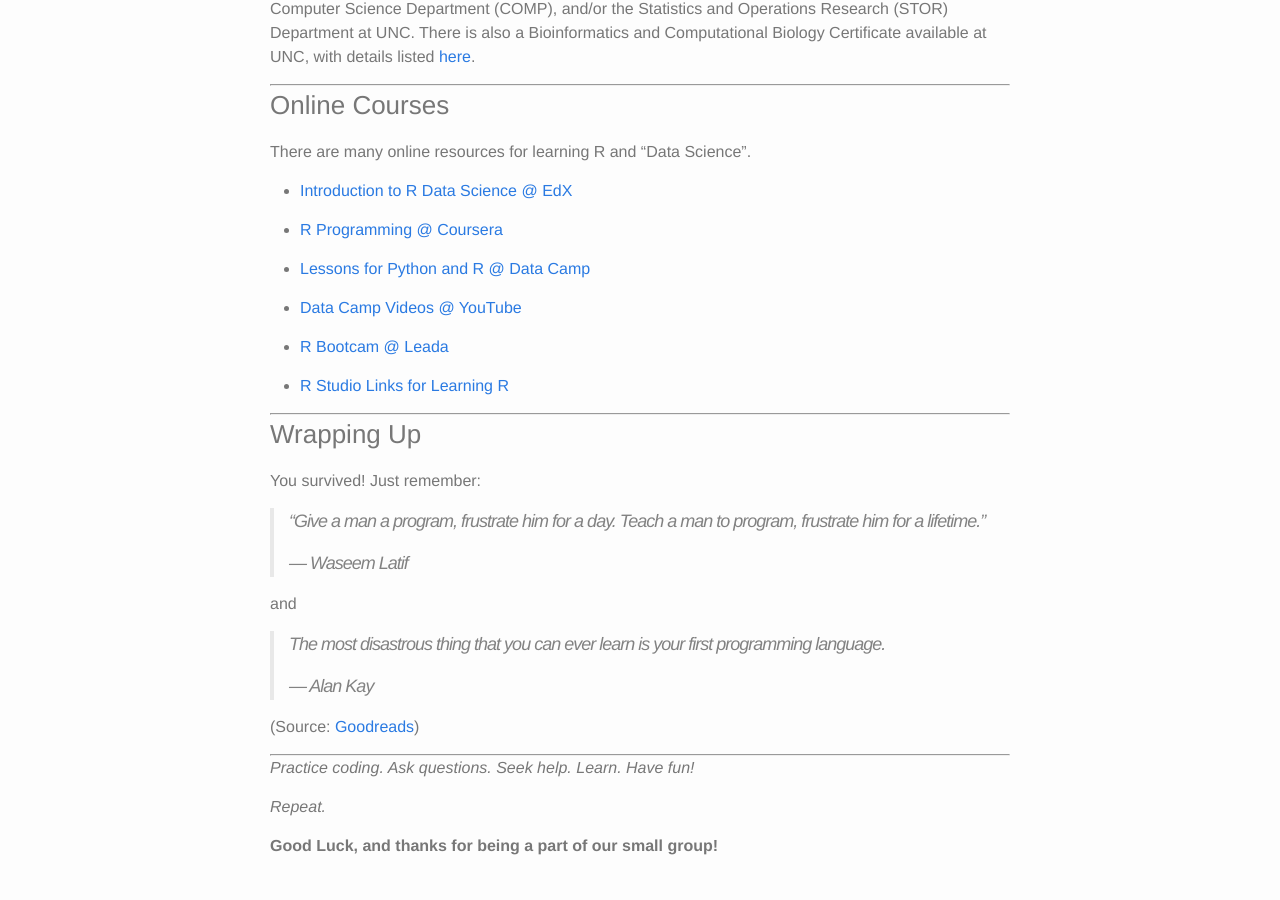
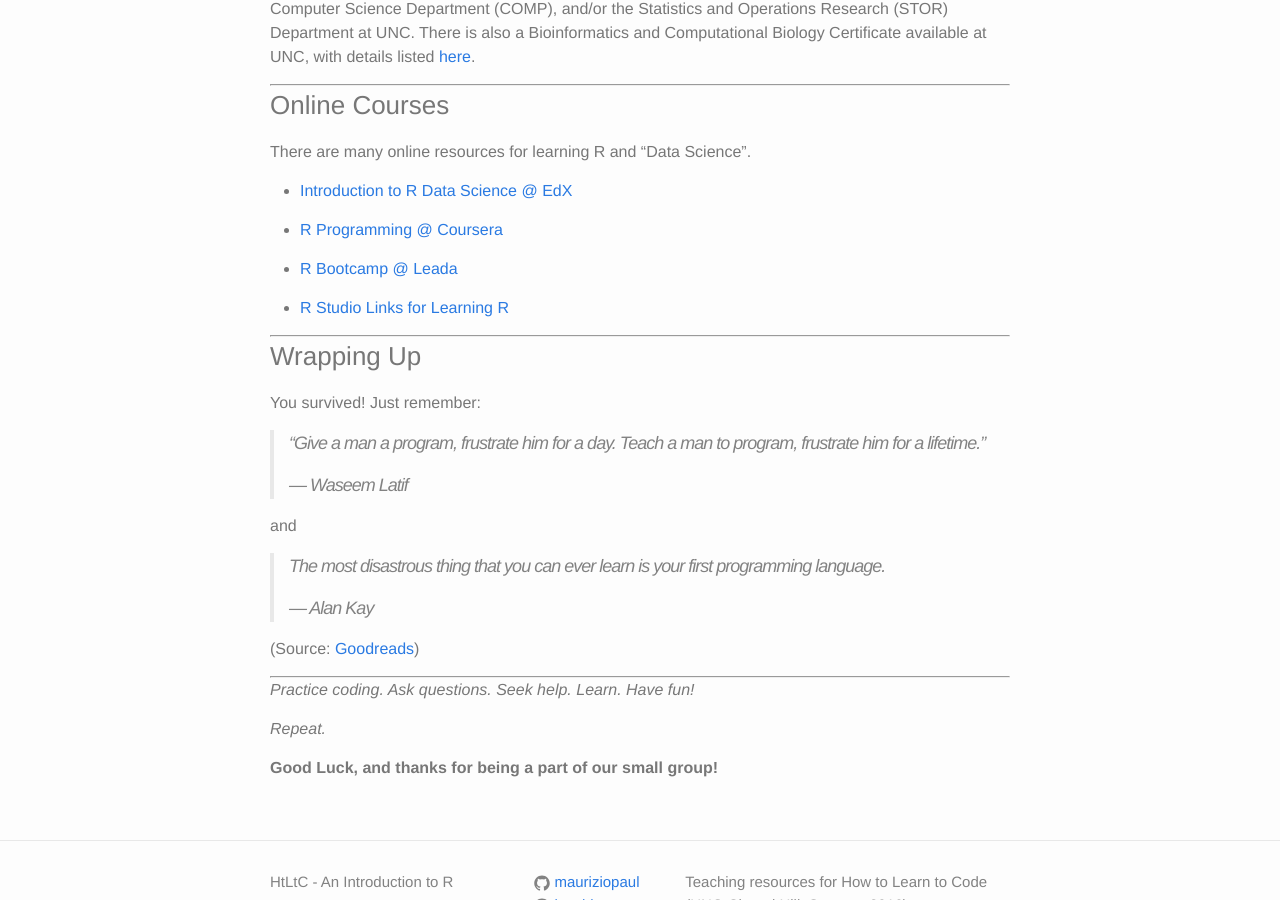
Before and after one commit to mauriziopaul/intro-to-R, a Jekyll site: the page built from _posts/2016-08-01-Lesson-08-project-and-review.md, in a window 1280 px wide and 900 px high, scrolled down 1265 px. Built offline with Jekyll 4.4.1, drawn with Linux system fonts in a browser that asks for light colours.

Commit message:
Update 2016-08-01-Lesson-08-project-and-review.md

```diff
--- a/_posts/2016-08-01-Lesson-08-project-and-review.md
+++ b/_posts/2016-08-01-Lesson-08-project-and-review.md
@@ -67,11 +67,7 @@ There are many online resources for learning R and "Data Science".
 
 * [R Programming @ Coursera](https://www.coursera.org/learn/r-programming)
 
-* [Lessons for Python and R @ Data Camp](https://www.datacamp.com)
-
-* [Data Camp Videos @ YouTube](https://www.youtube.com/channel/UC79Gv3mYp6zKiSwYemEik9A)
-
-* [R Bootcam @ Leada](https://www.teamleada.com/courses/r-bootcamp)
+* [R Bootcamp @ Leada](https://www.teamleada.com/courses/r-bootcamp)
 
 * [R Studio Links for Learning R](https://www.rstudio.com/online-learning/#R)
 
```
